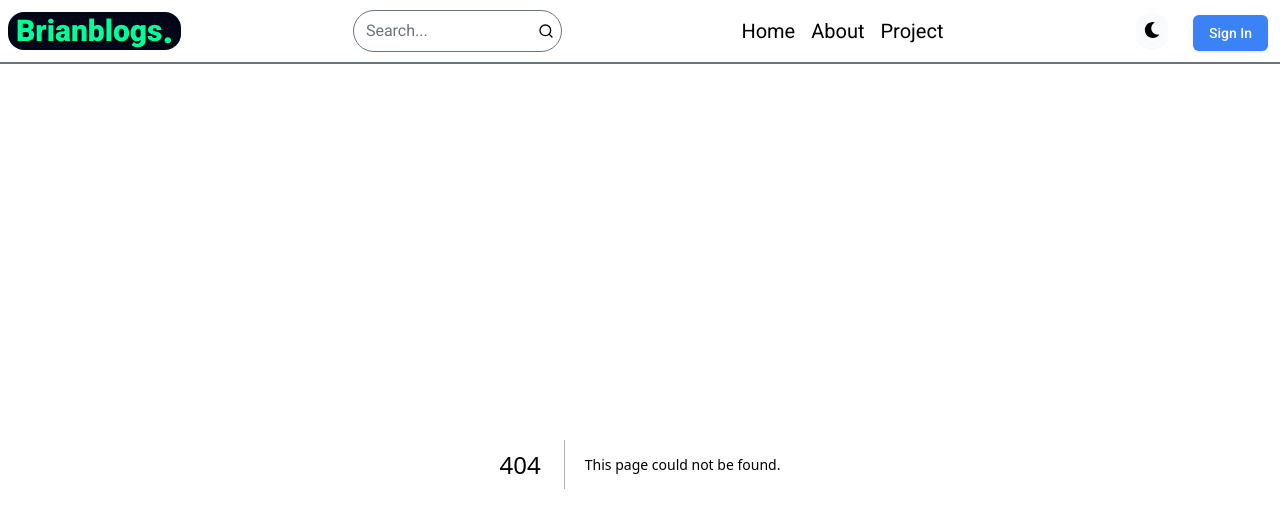
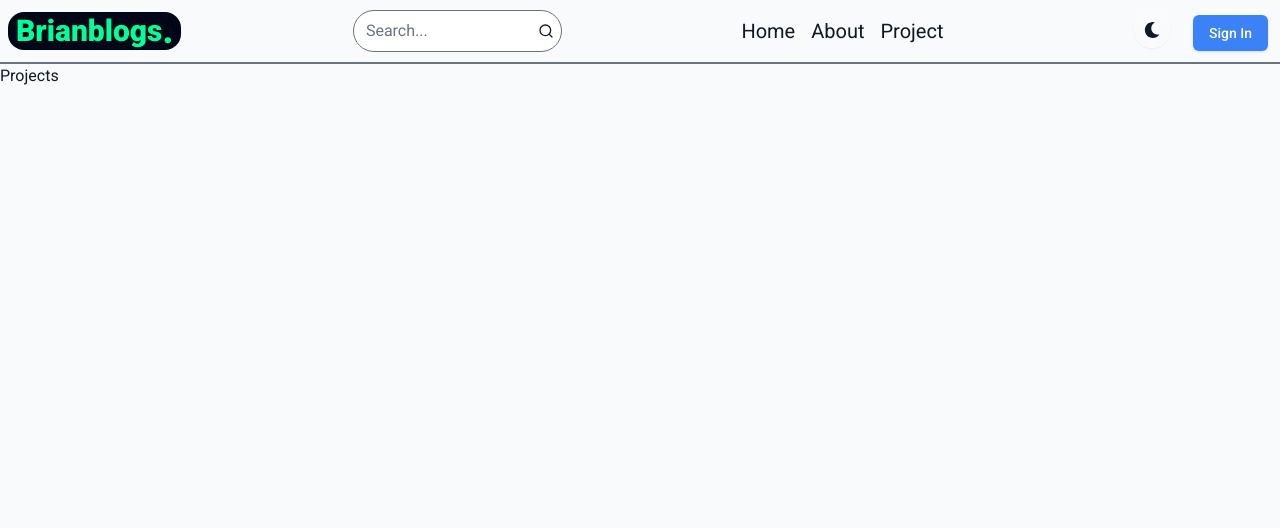
Before and after one commit to Briankimp/brianblogs, a Next.js app: page /projects in a window 1280 px wide. Before the commit this address had no page. Shown: the top 528 px of the page. Built offline with nearby package versions, Linux system fonts and the light colour scheme.

Commit message:
Projects DOne

```diff
--- /dev/null
+++ b/app/projects/page.tsx
@@ -0,0 +1,11 @@
+import React from 'react'
+
+const Project = () => {
+  return (
+    <div>
+      Projects
+    </div>
+  )
+}
+
+export default Project
```
